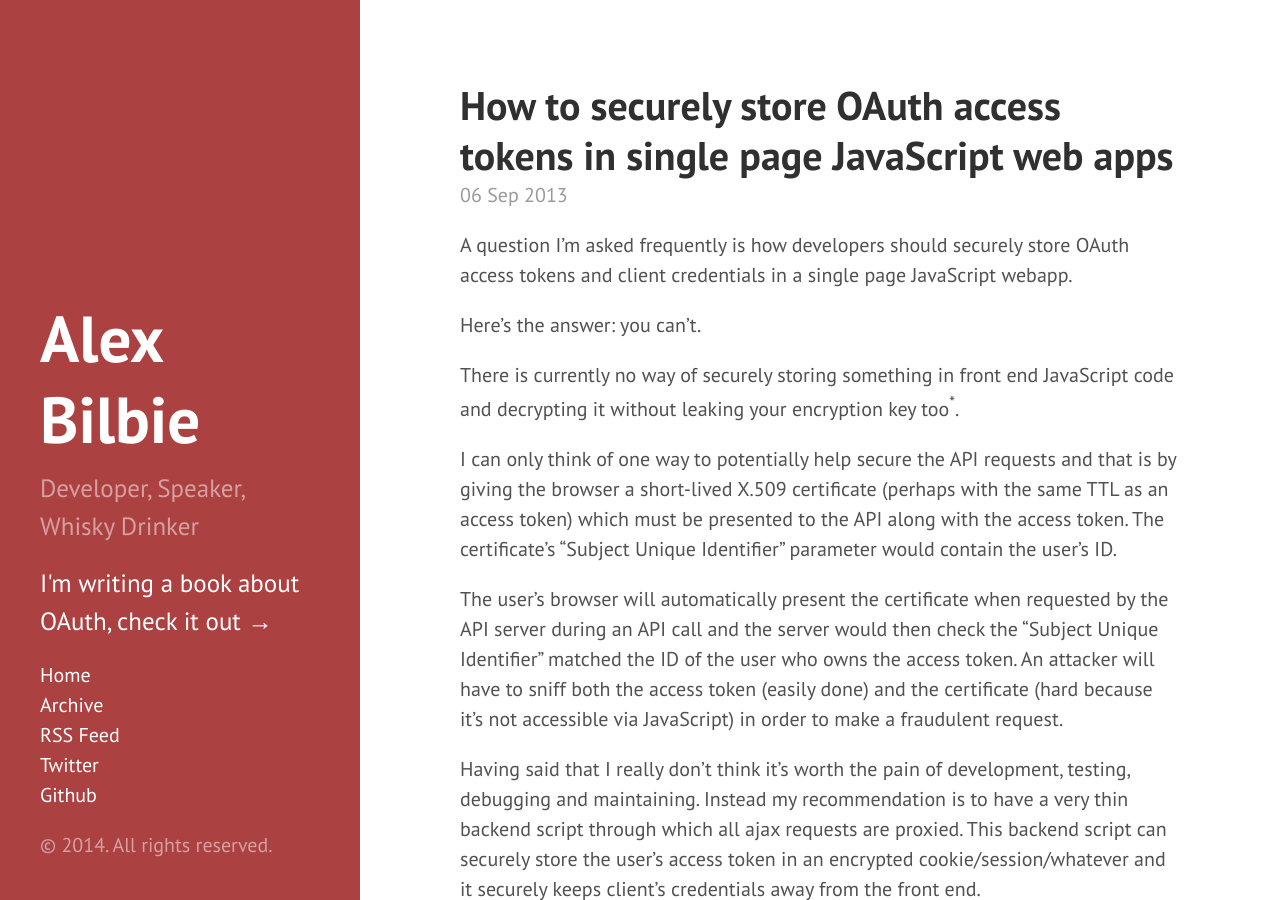
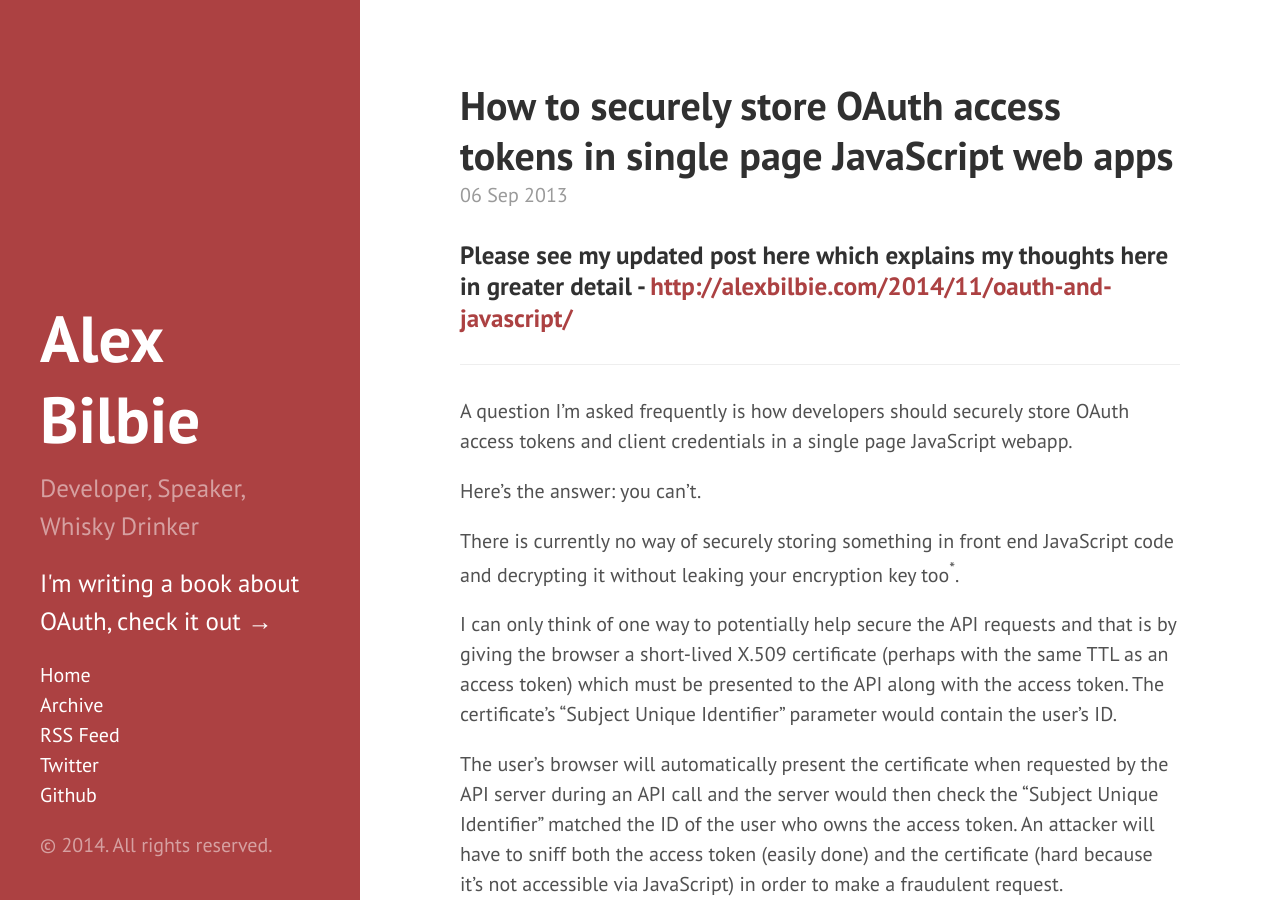
Before and after one commit to alexbilbie/alexbilbie.github.com, a Jekyll site: the page built from _posts/2013-09-06-securely-store-access-tokens-in-single-page-web-app.md, in a window 1280 px wide and 900 px high. Built offline with Jekyll 4.4.1, drawn with Linux system fonts in a browser that asks for light colours; Markdown is read by kramdown in place of the engine named in the settings.

Commit message:
Update 2013-09-06-securely-store-access-tokens-in-single-page-web-app.md

```diff
--- a/_posts/2013-09-06-securely-store-access-tokens-in-single-page-web-app.md
+++ b/_posts/2013-09-06-securely-store-access-tokens-in-single-page-web-app.md
@@ -3,6 +3,10 @@ title: "How to securely store OAuth access tokens in single page JavaScript web
 date: "2013-09-06 11:04:00"
 layout: post
 published: true
+---
+
+### Please see my updated post here which explains my thoughts here in greater detail - [http://alexbilbie.com/2014/11/oauth-and-javascript/](http://alexbilbie.com/2014/11/oauth-and-javascript/)
+
 ---
 
 A question I'm asked frequently is how developers should securely store OAuth access tokens and client credentials in a single page JavaScript webapp.
```
